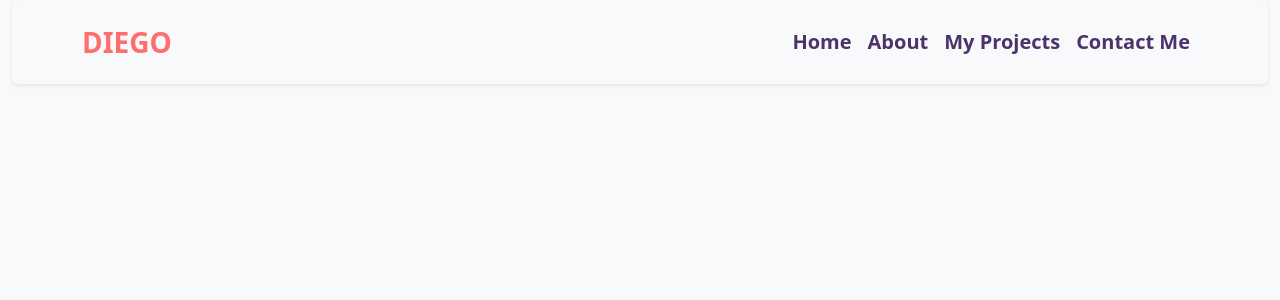
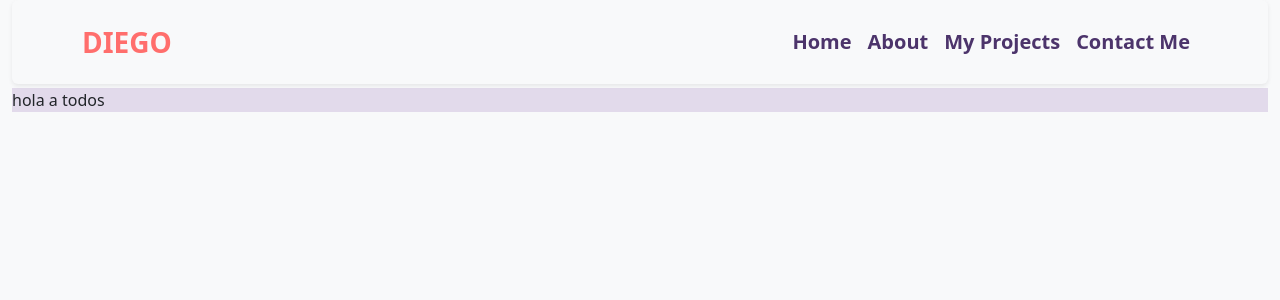
Before and after one commit to diegoalonsonm/portfolio, a React (Vite) app: page / in a window 1280 px wide. Shown: the top 300 px of the page. Built offline with nearby package versions, Linux system fonts and the light colour scheme.

Commit message:
Update About.jsx

```diff
--- a/src/components/About.jsx
+++ b/src/components/About.jsx
@@ -3,7 +3,7 @@ import React from 'react'
 const About = () => {
   return (
     <section className='bg-light'>
-
+        hola a todos
     </section>
   )
 }
```
